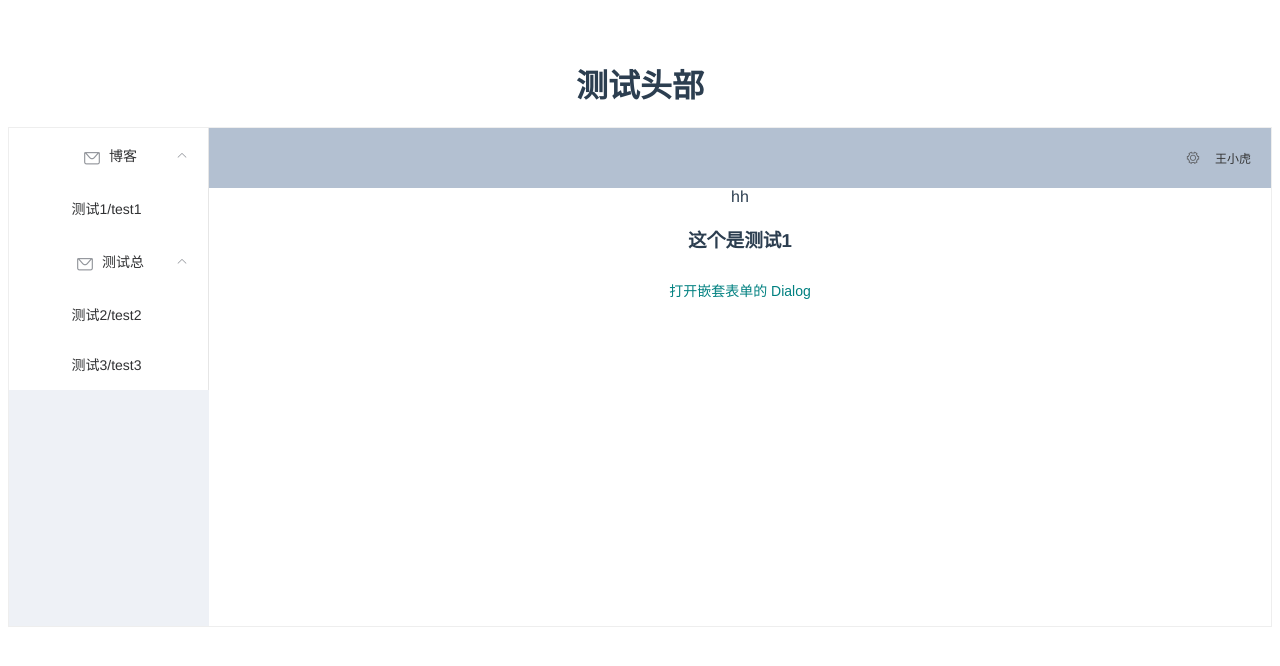
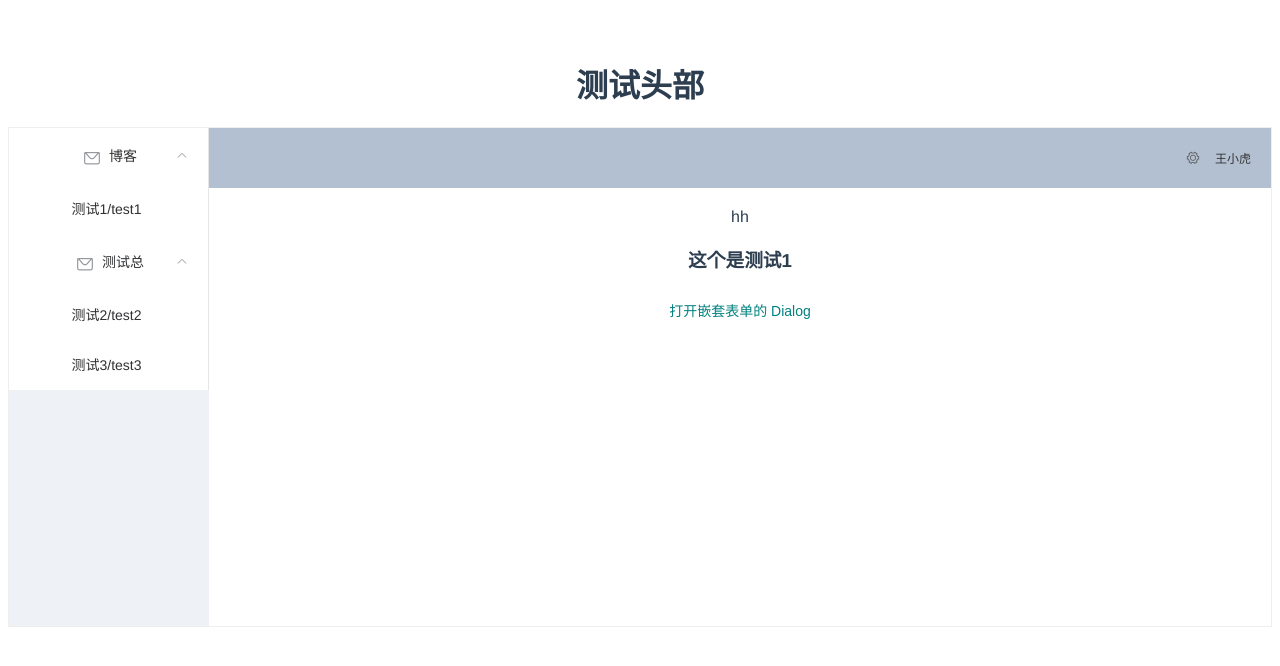
Before and after one commit to a2910070893/wuzhaojunVue, a Vue app: page /Test1 in a window 1280 px wide. Shown: the top 666 px of the page. Built offline with nearby package versions, Linux system fonts and the light colour scheme.

Commit message:
blog bug修复

```diff
--- a/src/views/Blog.vue
+++ b/src/views/Blog.vue
@@ -26,7 +26,7 @@
           <span>王小虎</span>
         </el-header>
 
-<!--        <el-main>-->
+        <el-main>
 <!--                    <el-table :data="tableData">-->
 
 <!--                      <el-table-column prop="date" label="日期" width="140">-->
```
